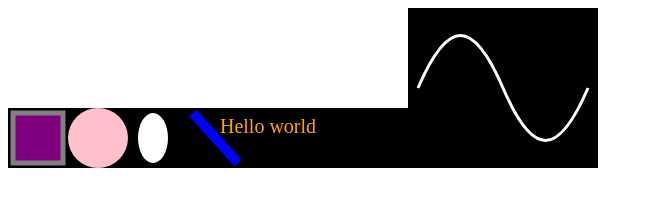
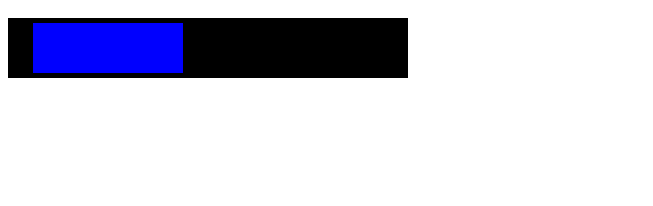
Before and after one commit to zfreedman/mastering_d3, a React app in the folder 02_getting_started/app/: page / in a window 1280 px wide. Shown: the whole page, without its empty margins (0-653 px from the left). Built offline with nearby package versions, Linux system fonts and the light colour scheme.

Commit message:
feat: Added D3 as a project dependency
Rendering an SVG shape from react lifecycle method componentDidMount()

```diff
--- a/02_getting_started/app/package.json
+++ b/02_getting_started/app/package.json
@@ -3,6 +3,7 @@
   "version": "0.1.0",
   "private": true,
   "dependencies": {
+    "d3": "^5.6.0",
     "react": "^16.4.2",
     "react-dom": "^16.4.2",
     "react-scripts": "1.1.5"
--- a/02_getting_started/app/src/components/app.js
+++ b/02_getting_started/app/src/components/app.js
@@ -1,69 +1,27 @@
+import * as d3 from "d3";
 import React from "react";
 
 class App extends React.Component {
   render () {
-    let x1 = 185;
-    let x2 = 230;
-    let y1 = 5;
-    let y2 = 55;
-
     return (
       <div>
-        <svg width="400" height="60">
-          <rect
-            fill="purple"
-            height="50"
-            stroke="grey"
-            strokeWidth="5px"
-            width="50"
-            x="5"
-            y="5"
-          />
-
-          <circle
-            cx={90}
-            cy={30}
-            fill="pink"
-            r={30}
-          />
-
-          <ellipse
-            cx={145}
-            cy={30}
-            fill="white"
-            rx={15}
-            ry={25}
-          />
-
-          <line
-            x1={x1}
-            x2={x2}
-            y1={y1}
-            y2={y2}
-            stroke="blue"
-            strokeWidth={10}
-          />
-
-          <text
-            fill="orange"
-            fontSize={20}
-            textAnchor="middle"
-            x={260}
-            y={25}
-          >
-            Hello world
-          </text>
-        </svg>
-
-        <svg height={160} width={190} xmlns="http://www.w3.org/2000/svg">
-          <path
-            d="M10 80 C 40 10, 65 10, 95 80 S 150 150, 180 80"
-            stroke="white"
-            strokeWidth={3}
-          />
-        </svg>
+        <svg id="canvas" width="400" height="60" />
       </div>
     );
+  }
+
+  componentDidMount () {
+    this.doD3();
+  }
+
+  doD3 () {
+    const svg = d3.select("#canvas");
+    const rect = svg.append("rect")
+      .attr("x", 25)
+      .attr("y", 5)
+      .attr("width", 150)
+      .attr("height", 50)
+      .attr("fill", "blue");
   }
 }
 
--- a/02_getting_started/app/src/components/styles/app.css
+++ b/02_getting_started/app/src/components/styles/app.css
@@ -1,3 +1,11 @@
+div {
+  display: flex;
+  flex-direction: column;
+}
+div > * {
+  margin-top: 5px;
+}
+
 svg {
   background-color: black;
 }
```
Also changed, not shown: 1 other file.
